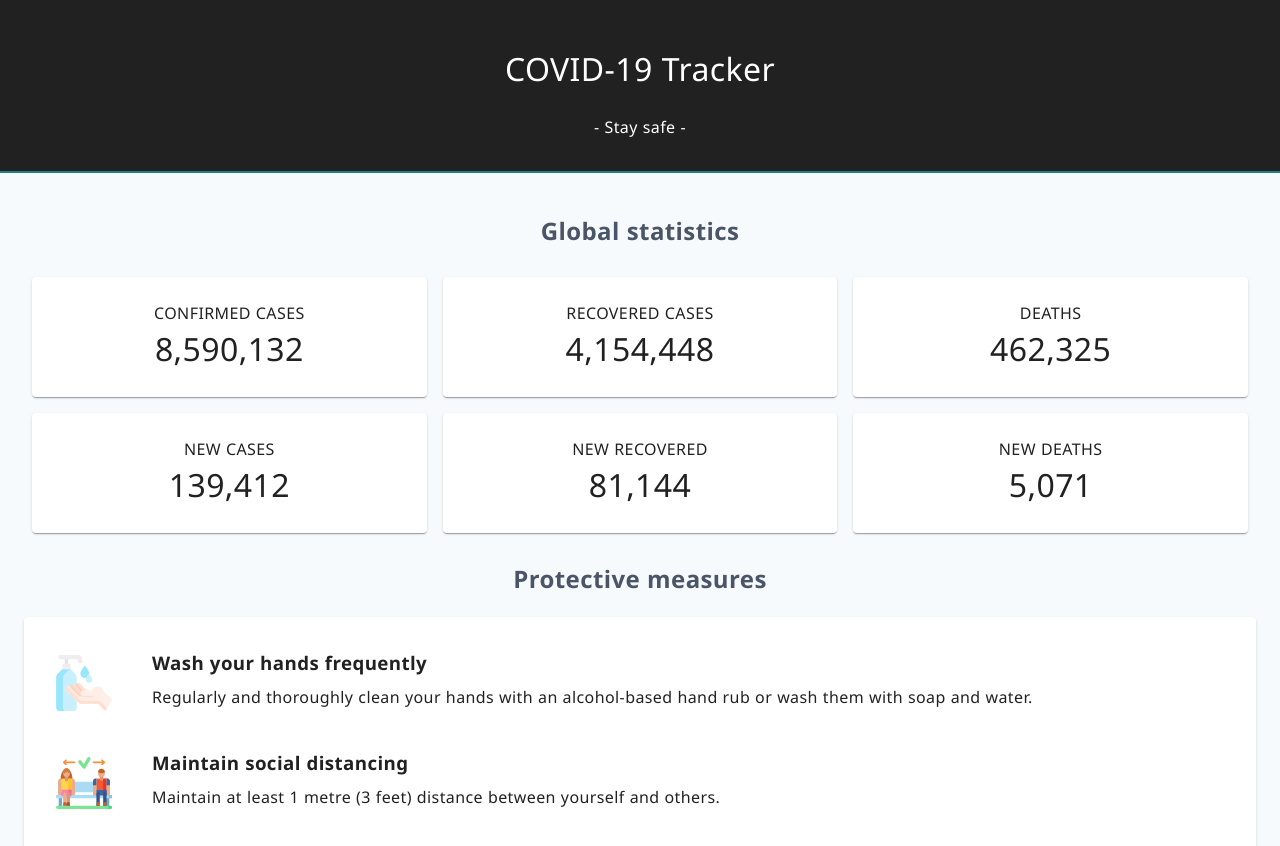
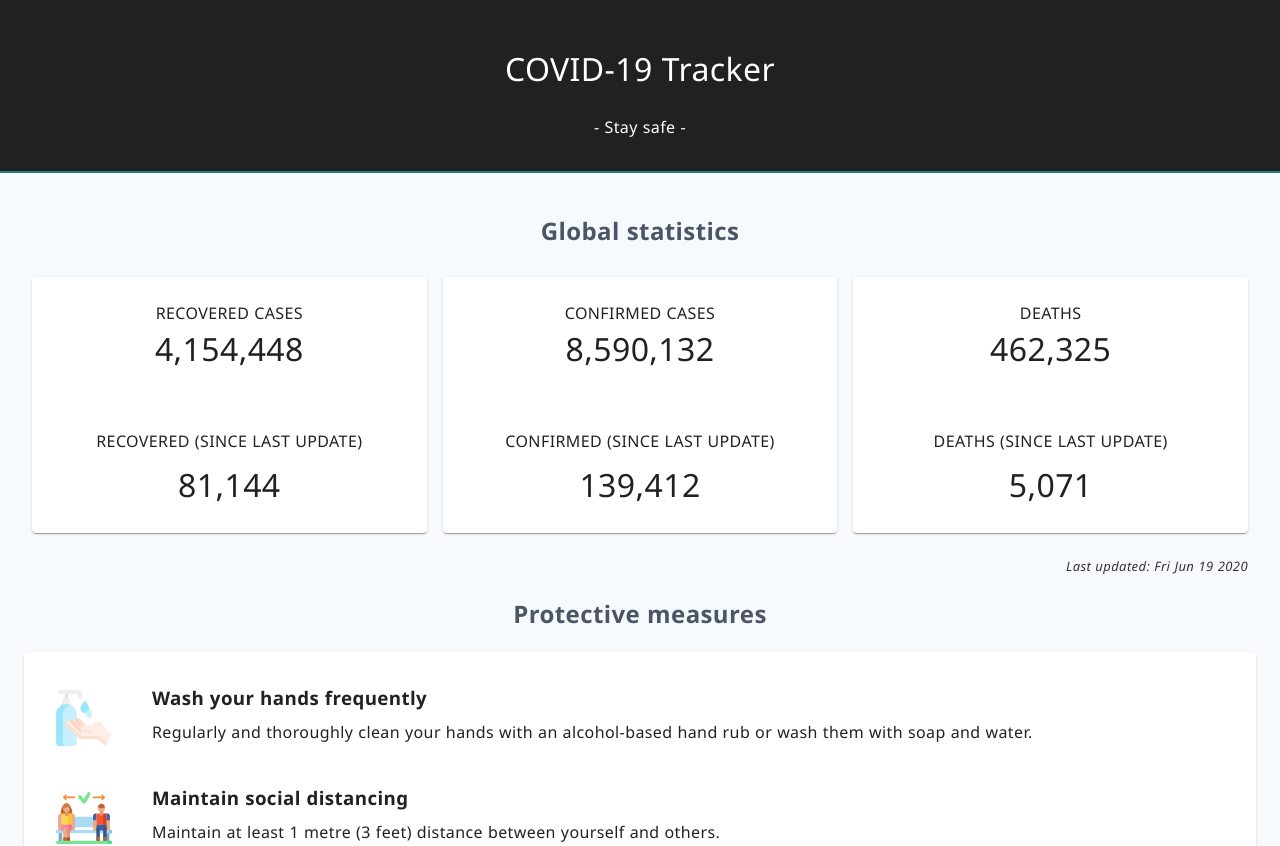
Before and after one commit to nahuel-ianni/covid-19-tracker, a React (Create React App) app in the folder src/: page / in a window 1280 px wide. Shown: the top 846 px of the page. Built offline with nearby package versions, Linux system fonts and the light colour scheme.

Commit message:
Improved info

```diff
--- a/src/src/components/ProtectiveMeasures/ProtectiveMeasures.jsx
+++ b/src/src/components/ProtectiveMeasures/ProtectiveMeasures.jsx
@@ -41,7 +41,7 @@ const ProtectiveMeasures = () => {
                 </CardContent>
             </Card>
 
-            <a className={styles.a} href="https://www.who.int/emergencies/diseases/novel-coronavirus-2019/advice-for-public" target="_blank" rel="noopener noreferrer">Source: World Health Organization</a>
+            <a className="legend" href="https://www.who.int/emergencies/diseases/novel-coronavirus-2019/advice-for-public" target="_blank" rel="noopener noreferrer">Source: World Health Organization</a>
         </section>
     )
 }
--- a/src/src/components/ProtectiveMeasures/ProtectiveMeasures.module.css
+++ b/src/src/components/ProtectiveMeasures/ProtectiveMeasures.module.css
@@ -3,12 +3,12 @@
    ------------------------------------------------- */
 
 .a {
-    display: block;
+    /* display: block;
     color: var(--dark-reduced);
     font-size: small;
     font-style: italic;
     margin: .5rem .5rem 0 0;
-    text-align: right;
+    text-align: right; */
     text-decoration: none;
 }
 
--- a/src/src/components/StatsSummary/StatsSummary.jsx
+++ b/src/src/components/StatsSummary/StatsSummary.jsx
@@ -6,28 +6,46 @@ import CountUp from 'react-countup';
 import styles from './StatsSummary.module.css';
 
 
-const StatsSummary = ({ data: { NewConfirmed, NewDeaths, NewRecovered, TotalConfirmed, TotalDeaths, TotalRecovered } }) => {
+const StatsSummary = ({ data: { NewConfirmed, NewDeaths, NewRecovered, TotalConfirmed, TotalDeaths, TotalRecovered }, lastUpdate }) => {
     const statistics = [
-        ['CONFIRMED CASES', TotalConfirmed],
-        ['RECOVERED CASES', TotalRecovered],
-        ['DEATHS', TotalDeaths],
-        ['NEW CASES', NewConfirmed],
-        ['NEW RECOVERED', NewRecovered],
-        ['NEW DEATHS', NewDeaths],
+        {
+            title: 'RECOVERED CASES',
+            cases: Number(TotalRecovered),
+            dailyDesc: 'RECOVERED (SINCE LAST UPDATE)',
+            dailyCases: Number(NewRecovered)
+        },
+        {
+            title: 'CONFIRMED CASES',
+            cases: Number(TotalConfirmed),
+            dailyDesc: 'CONFIRMED (SINCE LAST UPDATE)',
+            dailyCases: Number(NewConfirmed)
+        },
+        {
+            title: 'DEATHS',
+            cases: Number(TotalDeaths),
+            dailyDesc: 'DEATHS (SINCE LAST UPDATE)',
+            dailyCases: Number(NewDeaths)
+        },
+
+
+        // { title: 'RECOVERED (SINCE LAST UPDATE)', cases: Number(NewRecovered) },
+        // { title: 'CONFIRMED (SINCE LAST UPDATE)', cases: Number(NewConfirmed) },
+        // { title: 'DEATHS (SINCE LAST UPDATE)', cases: Number(NewDeaths) },
     ];
 
-    const listItems = statistics.map(([title, cases], i) => {
-        cases = Number(cases);
+    const listItems = statistics.map((item, i) =>
+        <li key={i}>
+            <Card className={styles.container}>
+                <h3 className={styles.h3}>{item.title}</h3>
+                <CountUp className={styles.cases} start={item.cases / 2} end={item.cases} duration={1.5} separator="," />
 
-        return (
-            <li key={i}>
-                <Card className={styles.container}>
-                    <h3 className={styles.h3}>{title}</h3>
-                    <CountUp className={styles.value} start={cases / 2} end={cases} duration={1.5} separator="," />
-                </Card>
-            </li>
-        )
-    });
+                <br/><br/><br/>
+
+                <p>{item.dailyDesc}</p>
+                <CountUp className={styles.cases} start={item.dailyCases / 2} end={item.dailyCases} duration={1.5} separator="," />
+            </Card>
+        </li>
+    );
 
     return (
         <section>
@@ -36,6 +54,8 @@ const StatsSummary = ({ data: { NewConfirmed, NewDeaths, NewRecovered, TotalConf
             <ul className={styles.ul}>
                 {listItems}
             </ul>
+
+            <p className="legend">Last updated: {new Date(lastUpdate).toDateString()}</p>
         </section>
     )
 }
--- a/src/src/components/StatsSummary/StatsSummary.module.css
+++ b/src/src/components/StatsSummary/StatsSummary.module.css
@@ -1,6 +1,11 @@
 /* -------------------------------------------------
     Class styles
    ------------------------------------------------- */
+
+.cases {
+    font-size: xx-large;
+    font-weight: 400;
+}
 
 .container {
     margin: .5rem;
@@ -13,11 +18,6 @@
     font-weight: 400;
 }
 
-.value {
-    font-size: xx-large;
-    font-weight: 400;
-}
-
 .ul {
     display: grid;
     grid-template-columns: repeat(3, 1fr);
--- a/src/src/containers/Main/Main.js
+++ b/src/src/containers/Main/Main.js
@@ -8,20 +8,25 @@ import Container from '@material-ui/core/Container';
 class Main extends React.Component {
     state = {
         data: {},
+        lastUpdate: '',
     }
 
     async componentDidMount() {
         const summary = await getSummaryAPI();
-        this.setState({ data: summary.Global });
+        this.setState(
+            {
+                data: summary.Global ,
+                lastUpdate: summary.Date,
+            });
     }
 
     render() {
-        const { data } = this.state;
+        const { data, lastUpdate } = this.state;
 
         return (
             <main>
                 <Container>
-                    <StatsSummary data={data} />
+                    <StatsSummary data={data} lastUpdate={lastUpdate} />
                     <ProtectiveMeasures />
                 </Container>
             </main>
```
